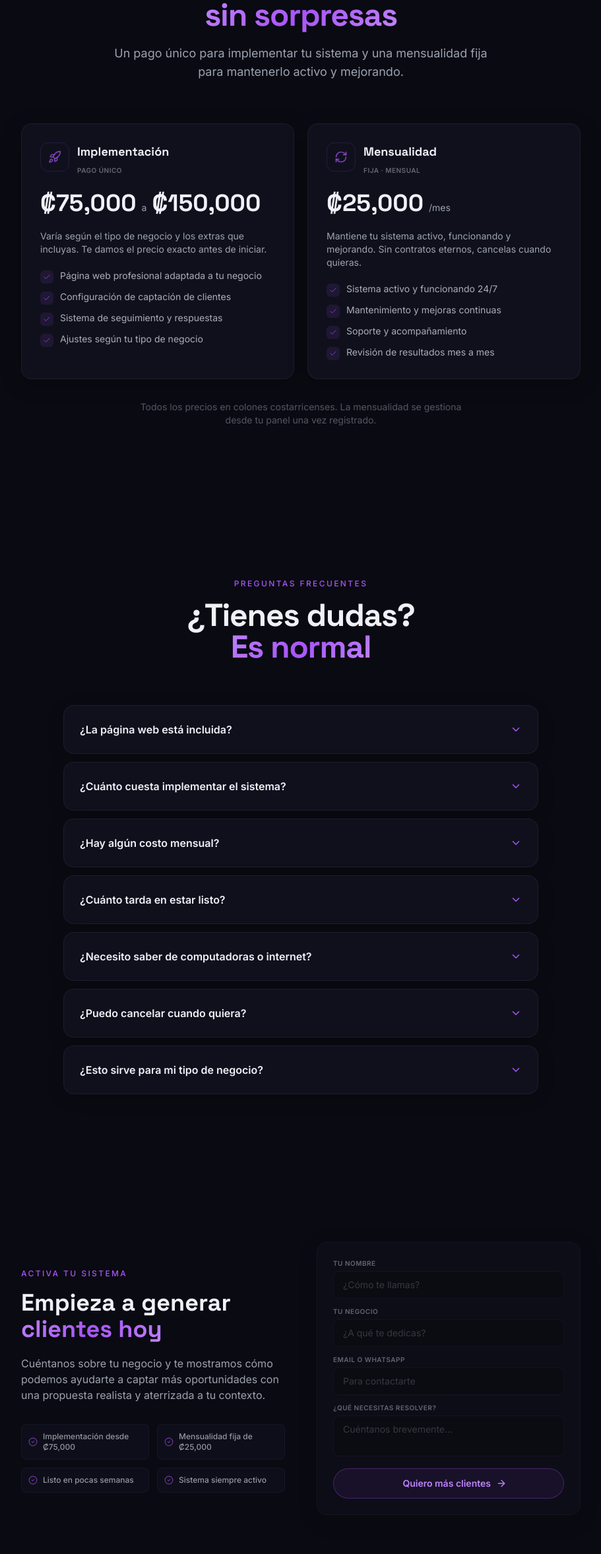
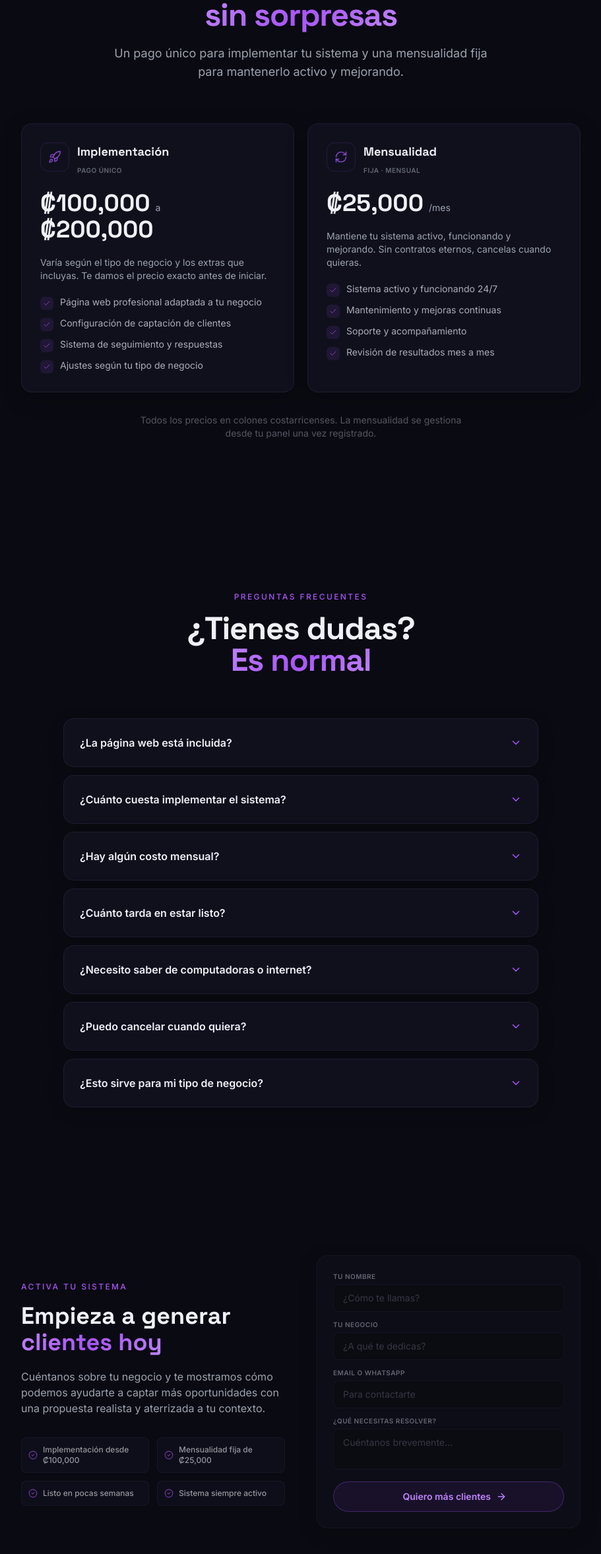
Before and after one commit to AaronC17/swapture, a Next.js app: page / in a window 1280 px wide. Shown: the part 4561-6917 px from the top of the page at 66% size, without its empty margins (184-1095 px from the left). Built offline with nearby package versions, Linux system fonts and the light colour scheme.

Commit message:
Precios: actualizar rango implementacion a 100.000 - 200.000

```diff
--- a/src/components/sections/CTA.tsx
+++ b/src/components/sections/CTA.tsx
@@ -5,7 +5,7 @@ import { ArrowRight, CheckCircle2 } from 'lucide-react'
 import Reveal from '../Reveal'
 
 const features = [
-  'Implementación desde ₡75,000',
+  'Implementación desde ₡100,000',
   'Mensualidad fija de ₡25,000',
   'Listo en pocas semanas',
   'Sistema siempre activo',
--- a/src/components/sections/FAQ.tsx
+++ b/src/components/sections/FAQ.tsx
@@ -14,7 +14,7 @@ const faqs = [
   {
     question: '¿Cuánto cuesta implementar el sistema?',
     answer:
-      'La implementación es un pago único que va de ₡75,000 a ₡150,000 colones, dependiendo del tipo de negocio y los extras que incluyas. El precio exacto se define antes de iniciar, sin sorpresas.',
+      'La implementación es un pago único que va de ₡100,000 a ₡200,000 colones, dependiendo del tipo de negocio y los extras que incluyas. El precio exacto se define antes de iniciar, sin sorpresas.',
   },
   {
     question: '¿Hay algún costo mensual?',
--- a/src/components/sections/Pricing.tsx
+++ b/src/components/sections/Pricing.tsx
@@ -60,11 +60,11 @@ export default function Pricing() {
 
               <div className="mb-4 sm:mb-5 flex items-baseline justify-center md:justify-start flex-wrap gap-x-2">
                 <span className="text-2xl sm:text-4xl font-heading font-bold text-white">
-                  ₡75,000
+                  ₡100,000
                 </span>
                 <span className="text-muted text-sm">a</span>
                 <span className="text-2xl sm:text-4xl font-heading font-bold text-white">
-                  ₡150,000
+                  ₡200,000
                 </span>
               </div>
 
```
